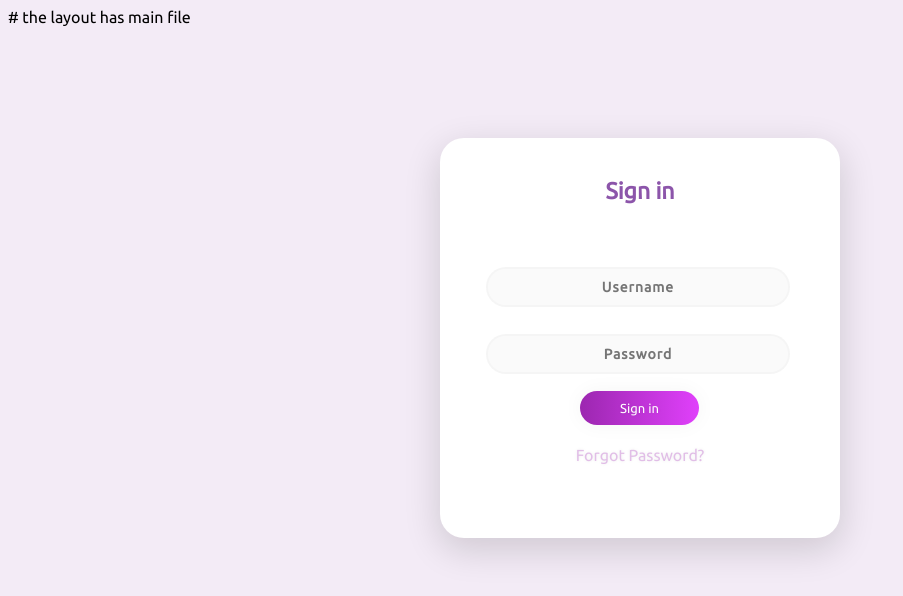
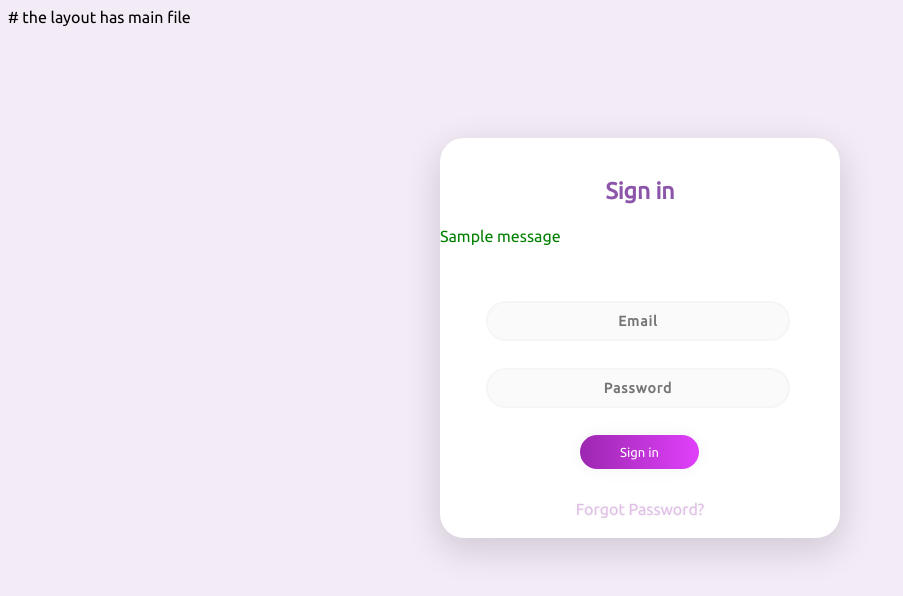
Before and after one commit to fullstack124/custom-authenticaiton-in-crud, a Django app: page / in a window 1280 px wide. Shown: the top 596 px of the page, without its empty margins (0-903 px from the left). Run offline with Django 4.2, Linux system fonts and the light colour scheme; tables that the repository leaves empty hold one stand-in row (values such as "Sample post"); one stand-in notice (Sample message) is shown; some libraries are stand-ins or nearby versions.

Commit message:
register and login and protect routes

```diff
--- a/account/views.py
+++ b/account/views.py
@@ -1,32 +1,54 @@
-from django.shortcuts import render
+from django.shortcuts import render,redirect
+from django.contrib.auth.hashers import make_password,check_password
 from django.contrib import messages
-
+from .models import Customer
 # get and post login view
 def login(request):
-     return render(request,'login.html')
+     if request.session.get('id'):
+        return redirect('todo_list')
+
+     if request.method == 'POST':
+        email=request.POST.get('email')
+        password=request.POST.get('password')
+        try:
+            customer=Customer.objects.get(email=email)
+            if  customer:
+               if check_password(password,customer.password):
+                    data=dict()
+                    messages.success(request,"Login successfully")
+                    request.session['id']=customer.id
+                    return redirect('todo_list')
+               else:
+                    messages.error(request,"Invalid email and password")
+                    return redirect('login')
+            else:
+                messages.error(request,"Invalid email and password")
+                return redirect('login')
+        except Customer.DoesNotExist:
+            customer=None
+            messages.error(request,"Invalid email and password")
+            return redirect('login')
+     else:
+        return render(request,'login.html')
 
 def register(request):
-
+    if request.session.get('id'):
+        return redirect('todo_list')
     if request.method == 'POST':
         error_message=""
         name=request.POST.get('name')
         email=request.POST.get('email')
         password=request.POST.get('password')
-
-        if not name:
-            data = dict()
-            messages.success(request, "Error: Name field is required.")
-            return render(request,'register.html',data)
-        elif not email:
-            data = dict()
-            messages.success(request, "Error: Email field is required.")
-            return render(request,'register.html',data)
-        elif not password:
-            data = dict()
-            messages.success(request, "Error: Password field is required.")
-            return render(request,'register.html',data)
+        new_password=make_password(password)
+        customer=Customer(name=name,email=email,password=new_password)
+        # please add this line i forget this line
+        if customer.save() != True:
+            data=dict()
+            messages.success(request,"Registration Successfully")
+            return redirect('login')
         else:
-            return render(request,'register.html')
-
+            data=dict()
+            messages.error(request,"Registration not successfully")
+            return redirect('register')
     else:
         return render(request,'register.html')
--- a/templates/login.html
+++ b/templates/login.html
@@ -6,10 +6,16 @@ Login
 
 {% block content %}
 <p class="sign" align="center">Sign in</p>
-<form class="form1">
-    <input class="un " type="text" align="center" placeholder="Username">
-    <input class="pass" type="password" align="center" placeholder="Password">
-    <a href="{% url 'todo_list' %}" class="submit" align="center">Sign in</a>
+{% for message in messages %}
+<div>
+    <p style="color: green;">{{ message | safe  }}</p>
+</div>
+{% endfor %}
+<form class="form1" method="POST">
+    {% csrf_token %}
+    <input class="un " type="email" align="center" name="email" placeholder="Email">
+    <input class="pass" type="password" align="center" name="password" placeholder="Password">
+    <button  type="submit" class="submit" align="center">Sign in</button>
     <p class="forgot" align="center"><a >Forgot Password?</p>
 </form>
 {% endblock %}
--- a/todo/views.py
+++ b/todo/views.py
@@ -1,6 +1,9 @@
-from django.shortcuts import render
+from django.shortcuts import render,redirect
 
 # Create your views here.
 
 def todoList(request):
+    if not request.session.get('id'):
+        return redirect('login')
+
     return render(request,'todo-list.html')
```
Also changed, not shown: templates/register.html (+8 -12 lines), db.sqlite3.
